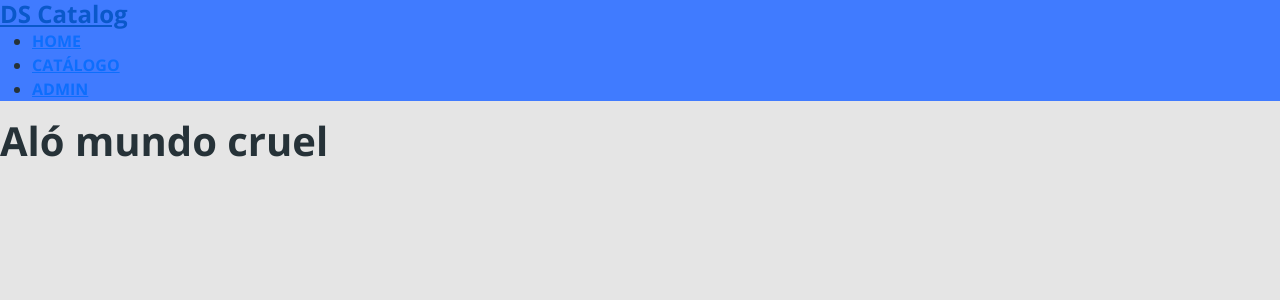
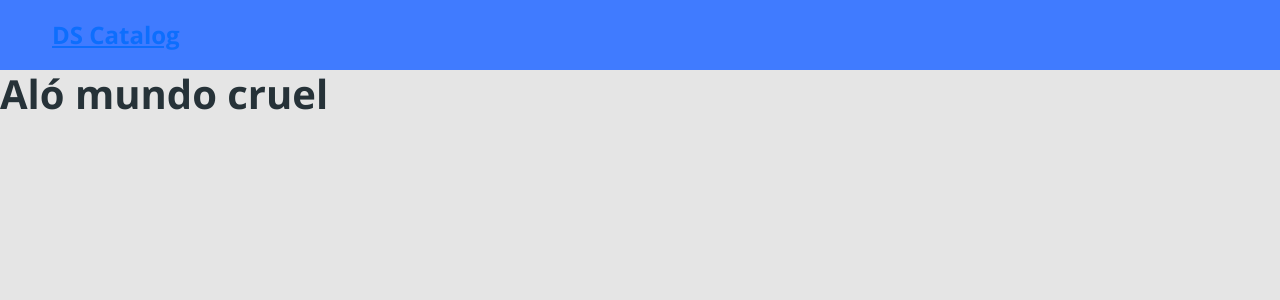
Before and after one commit to jopaulo666/dscatalog-bootcamp, a React (Create React App) app in the folder frontend/: page / in a window 1280 px wide. Shown: the top 300 px of the page. Built offline with nearby package versions, Linux system fonts and the light colour scheme; the HTML template or start-up script is replaced by a standard one.

Commit message:
menu hambuerguer

```diff
--- a/frontend/package.json
+++ b/frontend/package.json
@@ -3,6 +3,7 @@
   "version": "0.1.0",
   "private": true,
   "dependencies": {
+    "@popperjs/core": "^2.11.8",
     "@testing-library/jest-dom": "^5.14.1",
     "@testing-library/react": "^12.0.0",
     "@testing-library/user-event": "^13.2.1",
--- a/frontend/src/components/Navbar/index.tsx
+++ b/frontend/src/components/Navbar/index.tsx
@@ -1,12 +1,29 @@
+import './styles.css'
+import '@popperjs/core';
+import 'bootstrap/js/src/collapse';
+
 const Navbar = () => {
     return (
-        <nav className="bg-primary">
-            <div>
+        <nav className="navbar navbar-expand-md navbar-dark bg-primary main-nav">
+            <div className="container-fluid">
                 <a href="link">
                     <h4>DS Catalog</h4>
                 </a>
-                <div>
-                    <ul>
+
+                <button
+                    className="navbar-toggler"
+                    type="button"
+                    data-bs-toggle="collapse"
+                    data-bs-target="#dscatalog-navbar"
+                    aria-controls="dscatalog-navbar"
+                    aria-expanded="false"
+                    aria-label="Toggle navigation"
+                >
+                    <span className="navbar-toggler-icon"></span>
+                </button>
+
+                <div className="collapse navbar-toggler" id="dscatalog-navbar">
+                    <ul className="navbar-nav offset-md-2 main-menu">
                         <li>
                             <a href="link">HOME</a>
                         </li>
--- /dev/null
+++ b/frontend/src/components/Navbar/styles.css
@@ -0,0 +1,33 @@
+.main-nav {
+    padding-left: 40px;
+    min-height: 70px;
+  }
+
+  .nav-logo-text {
+    color: #fff;
+  }
+
+  .nav-logo-text:hover {
+    color: #fff;
+  }
+
+  .main-menu {
+    display: flex;
+    font-size: 18px;
+    width: 380px;
+    justify-content: space-between;
+  }
+
+  .main-menu a {
+    font-style: normal;
+    color: rgba(255, 255, 255, 0.5);
+  }
+
+  .main-menu a.active {
+    font-weight: bold;
+    color: #fff;
+  }
+
+  .main-menu a:hover {
+    color: #fff;
+  }
```
Also changed, not shown: 1 other file (tests, documents, lock files or other folders).
